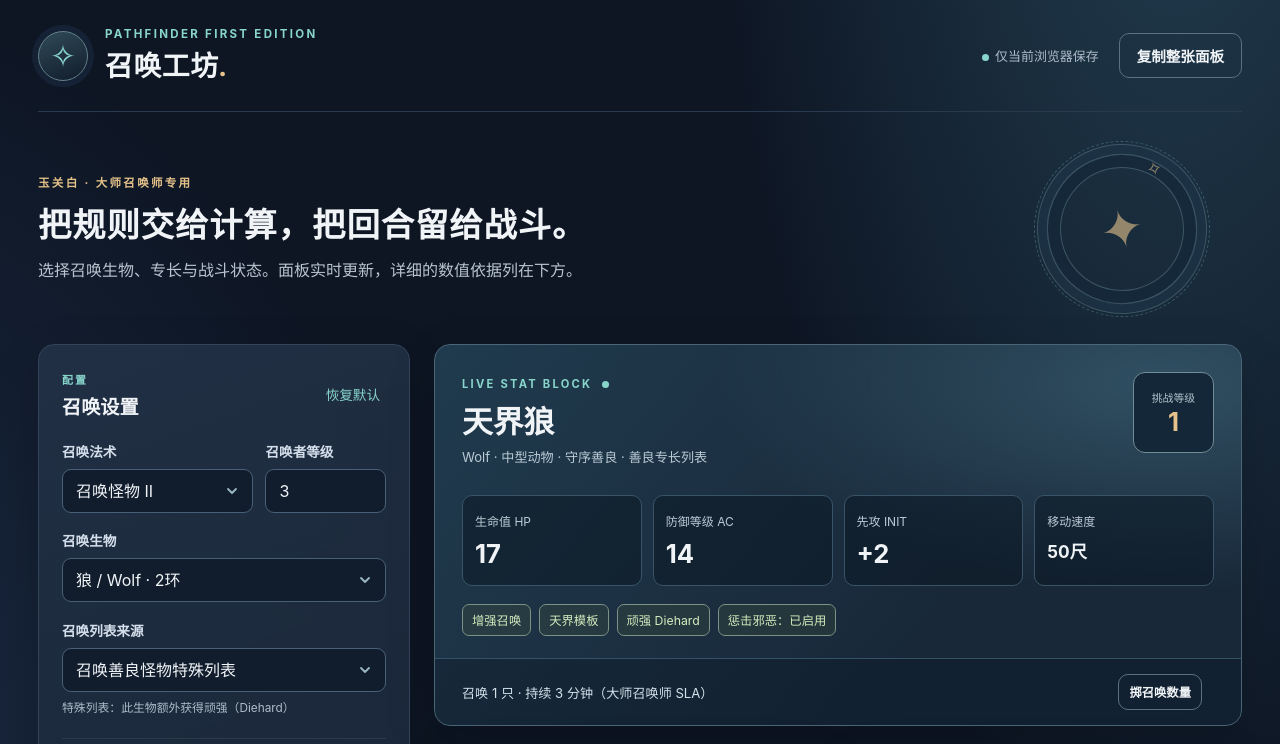
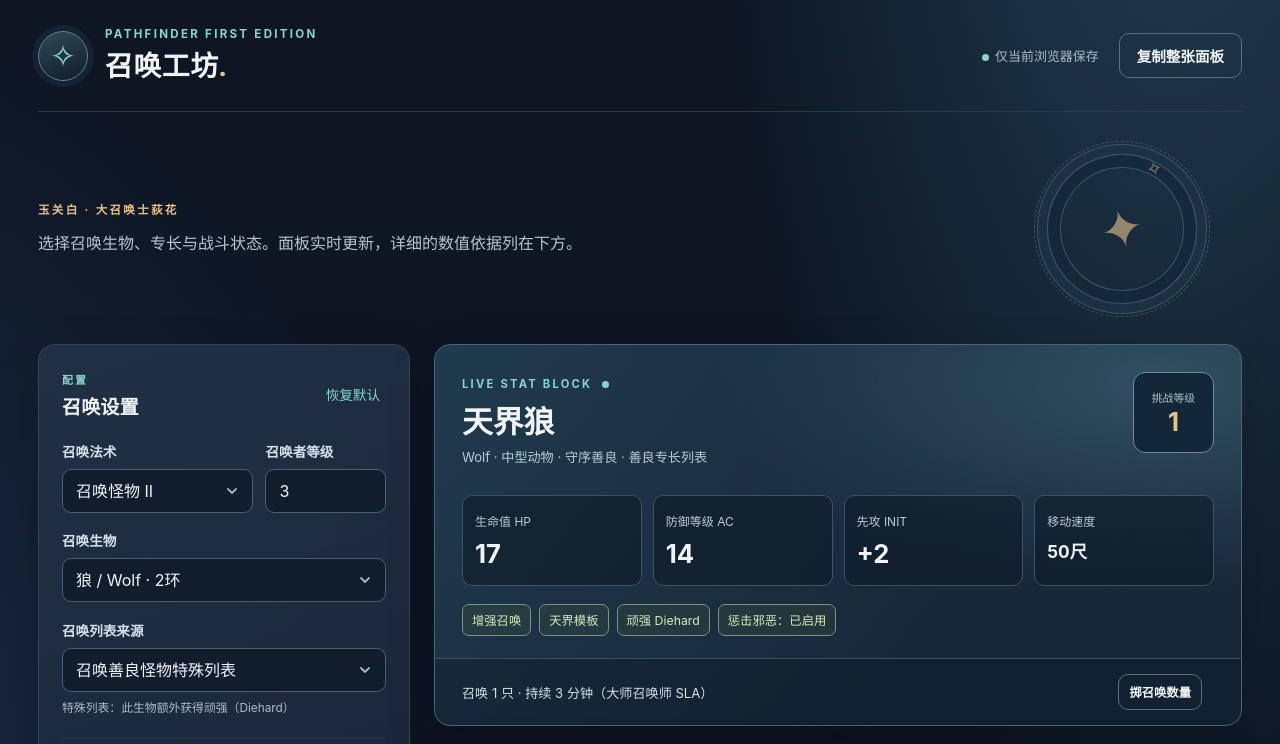
Before and after one commit to shushenxing/pf1-summon-forge, a plain HTML site: page index.html in a window 1280 px wide. Shown: the top 744 px of the page. Drawn offline with Linux system fonts and the light colour scheme.

Commit message:
Update index.html

```diff
--- a/index.html
+++ b/index.html
@@ -21,8 +21,7 @@
 
     <section class="intro-strip">
       <div>
-        <p class="kicker">玉关白 · 大师召唤师专用</p>
-        <h2>把规则交给计算，把回合留给战斗。</h2>
+        <p class="kicker">玉关白 · 大召唤士荻花</p>
         <p>选择召唤生物、专长与战斗状态。面板实时更新，详细的数值依据列在下方。</p>
       </div>
       <div class="intro-decoration" aria-hidden="true"><div class="rune-ring">✦<span>✧</span></div></div>
@@ -100,7 +99,7 @@
           <div class="source-line"><a id="source-link" href="#" rel="noreferrer noopener" target="_blank">查看怪物原始面板</a><span>初版规则校对中 · 如 GM 另有裁定，以团内裁定为准</span></div>
         </section>
 
-        <section class="export-panel"><div><h3>可以直接带进 Owlbear 的面板</h3><p>复制当前状态的中文面板到聊天窗口，或下载文本。</p></div><div class="export-buttons"><button id="download" class="outline-button">下载 .txt</button><button id="copy" class="primary-button">复制完整面板</button></div></section>
+        <section class="export-panel"><div><h3>可以带进 Owlbear 的面板</h3><p>复制当前状态的中文面板到聊天窗口，或下载文本。</p></div><div class="export-buttons"><button id="download" class="outline-button">下载 .txt</button><button id="copy" class="primary-button">复制完整面板</button></div></section>
       </div>
     </main>
 
```
